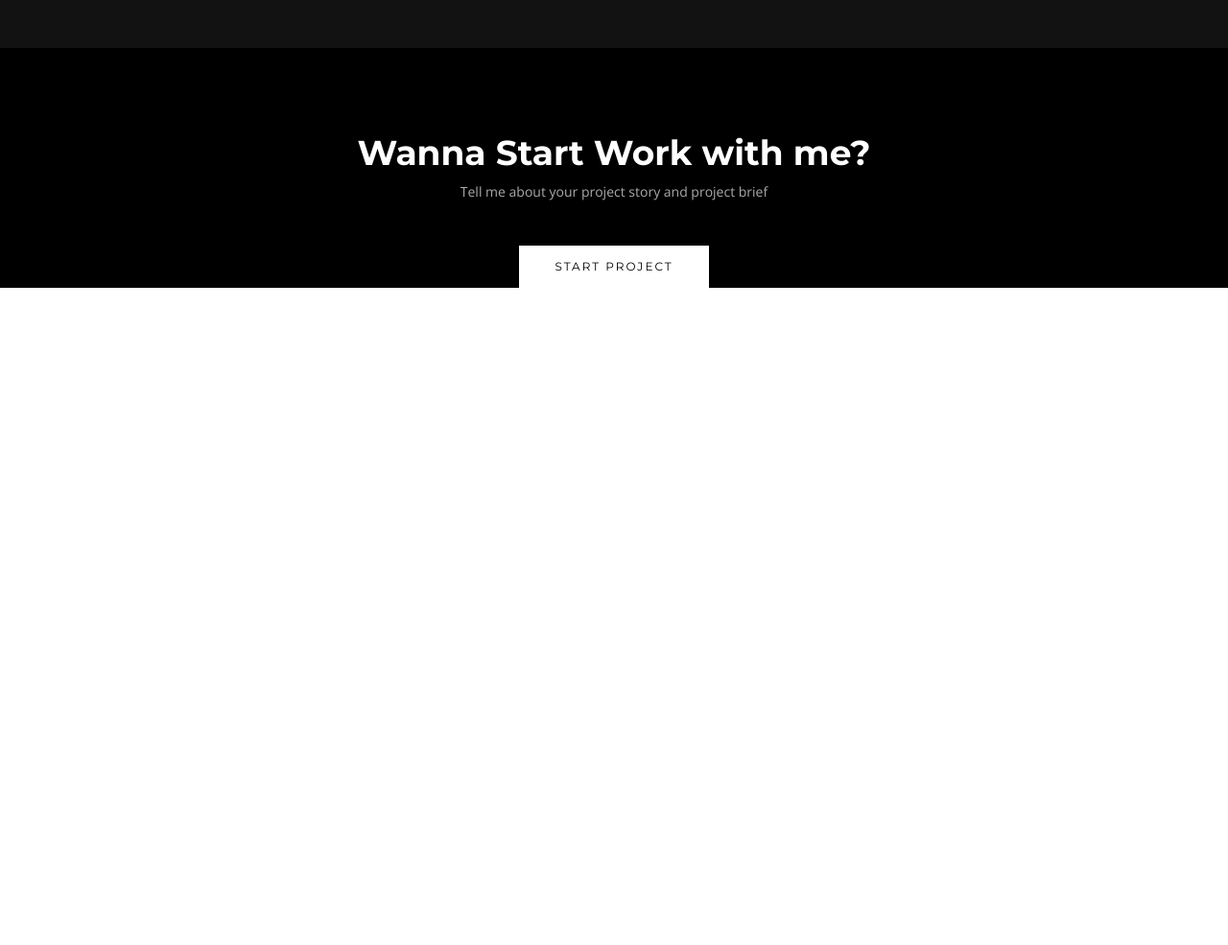
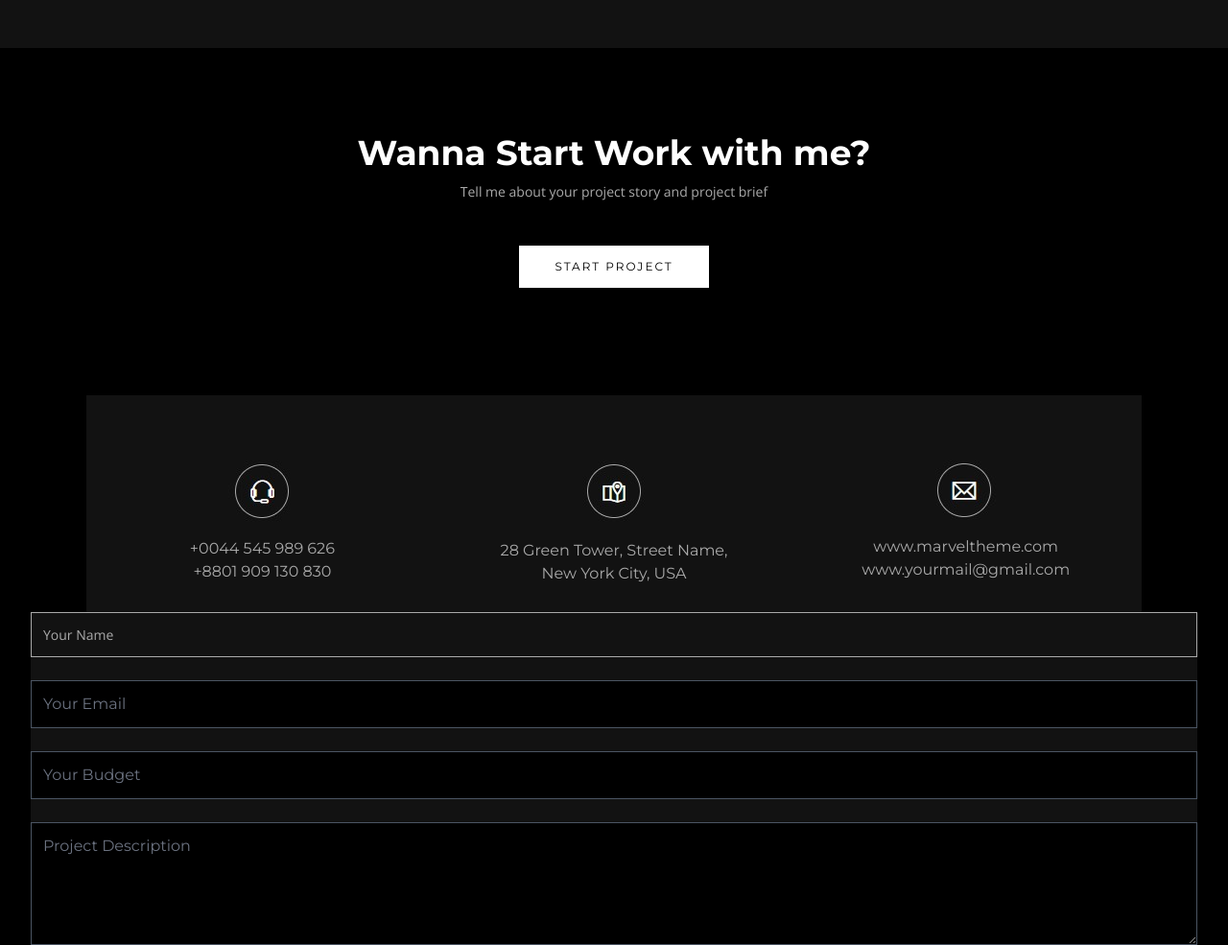
Before and after one commit to zohora11/Tailwind2, a plain HTML site: page index.html in a window 1280 px wide. Shown: the part 8625-9610 px from the top of the page at 96% size. Before the commit the page ends 8925 px from the top, so only its background shows below. Drawn offline with nearby package versions, Linux system fonts and the light colour scheme; files whose address does not match are found by name.

Commit message:
contact section added

```diff
--- a/index.html
+++ b/index.html
@@ -724,6 +724,34 @@
       <button class="bg-white text-black text-[12px] tracking-[2px] header_list font-normal border border-[white] border-[2px] py-[11px] px-[35px] hover:bg-black hover:text-white transition mx-auto block mt-11">
         START PROJECT
       </button>
+
+
+      <div class="grid grid-cols-1 grid-rows-3 sm:grid-cols-3 sm:grid-rows-1 bg-[#121212] mx-8 sm:mx-[90px] mt-28 sm:pt-10">
+        <div class="py-7">
+          <div class="flex justify-center"><img src="img/s6.jpg" class=""></div>
+          <p class="text-[#AAAAAA] header_list text-[16px] leading-[24pc font-medium] text-center pt-4">+0044 545 989 626<br>
+            +8801 909 130 830</p>
+        </div>
+
+        <div class="py-7">
+          <div class="flex justify-center"><img src="img/s7.jpg" class=""></div>
+          <p class="text-[#AAAAAA] header_list text-[16px] leading-[24pc font-medium] text-center pt-4">28 Green Tower, Street Name,<br>New York City, USA</p>
+        </div>
+
+        <div class="py-7">
+          <div class="flex justify-center"><img src="img/s8.jpg" class=""></div>
+          <p class="text-[#AAAAAA] header_list text-[16px] leading-[24pc font-medium] text-center pt-4">www.marveltheme.com<br>www.yourmail@gmail.com</p>
+        </div>
+      </div>
+
+      <div class="bg-[#121212] mx-8 flex flex-col gap-6">
+        <input type="text" placeholder="Your Name" class="w-full p-3 border border-[#AAAAAA] bg-[#121212] text-[#AAAAAA] font-['Open_Sans',_sans-serif] text-[14px] placeholder-[#AAAAAA] focus:outline-none focus:border-[#AAAAAA]">
+        <input type="email" placeholder="Your Email" class="w-full p-3 border border-gray-600 bg-black text-gray-300 placeholder-gray-500 focus:outline-none focus:border-gray-400">
+        <input type="text" placeholder="Your Budget" class="w-full p-3 border border-gray-600 bg-black text-gray-300 placeholder-gray-500 focus:outline-none focus:border-gray-400">
+        <textarea placeholder="Project Description" class="w-full p-3 border border-gray-600 bg-black text-gray-300 placeholder-gray-500 focus:outline-none focus:border-gray-400 h-32"></textarea>
+    </div>
+
+
     </div>
 
     <script src="js/script.js"></script>
```
Also changed, not shown: img/s6.jpg (added), img/s7.jpg (added), img/s8.jpg (added).
